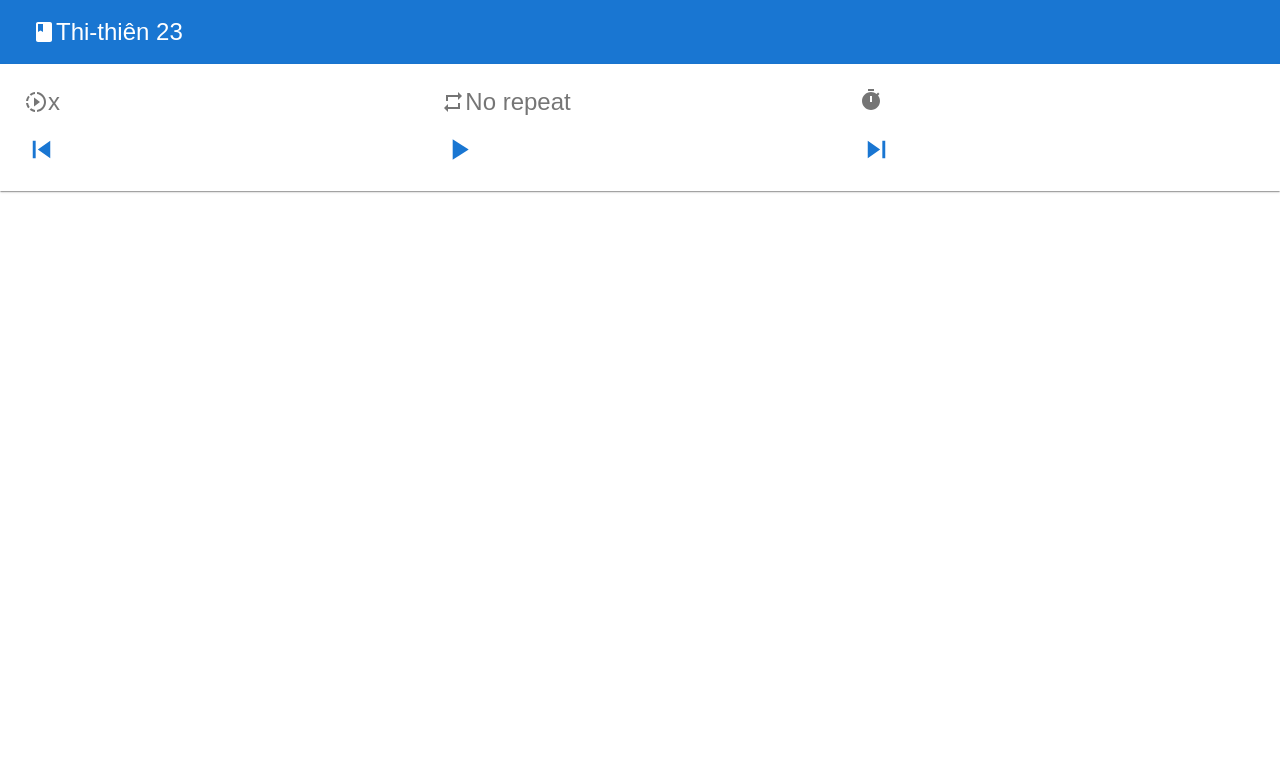
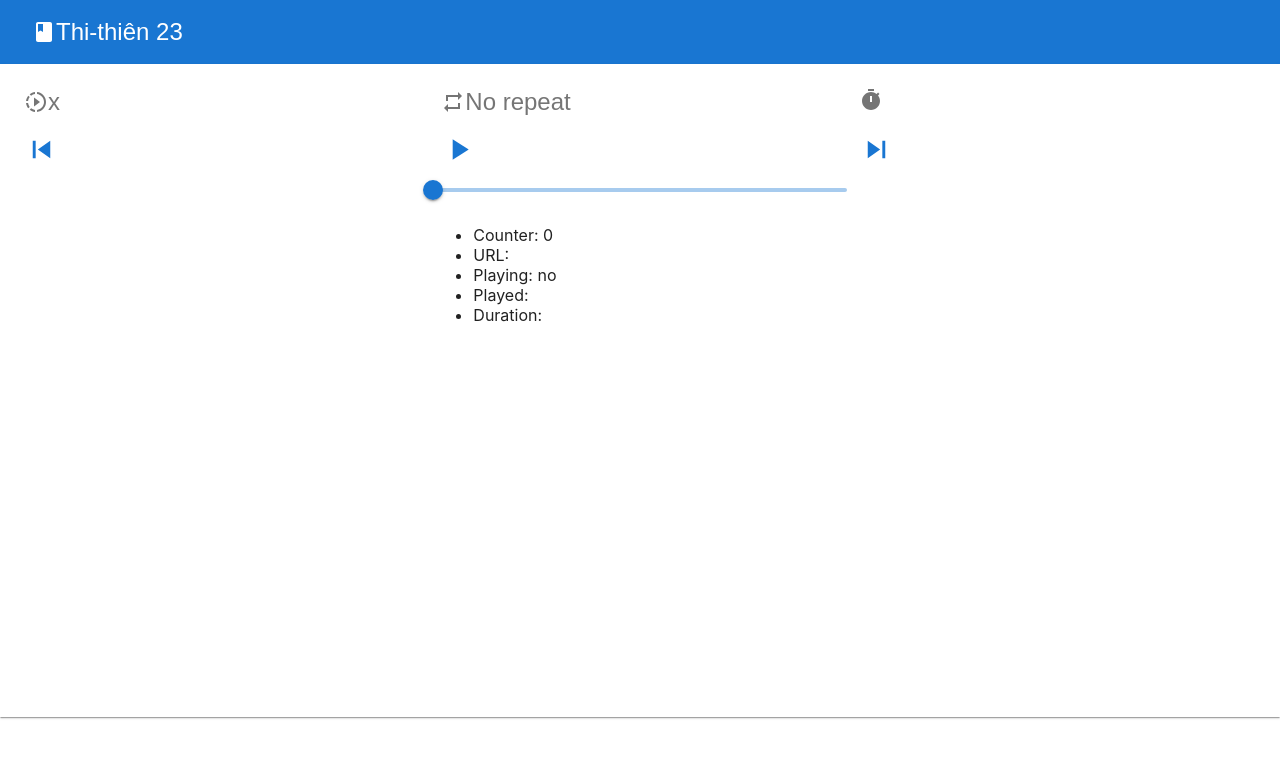
Before and after one commit to phucamtv/kt-react, a React (Create React App) app: page / in a window 1280 px wide. Shown: the top 758 px of the page. Built offline with nearby package versions, Linux system fonts and the light colour scheme.

Commit message:
Use react-player.

```diff
--- a/package.json
+++ b/package.json
@@ -17,6 +17,7 @@
     "babel-plugin-relay": "^13.2.0",
     "react": "^18.1.0",
     "react-dom": "^18.1.0",
+    "react-player": "^2.10.1",
     "react-router-dom": "^6.3.0",
     "react-scripts": "5.0.1",
     "typescript": "^4.6.4",
--- a/src/components/layout/app.header.tsx
+++ b/src/components/layout/app.header.tsx
@@ -1,14 +1,73 @@
 import logo from '../../resources/logo.svg';
-import React from 'react';
-import { Link } from 'react-router-dom';
+import React, { useState } from 'react';
+import ReactPlayer from 'react-player';
+import { Button, Paper, Slider } from '@mui/material';
 
 export function Header() {
+	let player: null | ReactPlayer;
+	const [state, setState] = useState({
+		url: 'https://kinhthanh.httlvn.org/Audio/VI1934/thi/23.mp3',
+		pip: false,
+		playing: false,
+		controls: false,
+		light: false,
+		volume: 0.8,
+		muted: false,
+		played: 0,
+		loaded: 0,
+		duration: 0,
+		playbackRate: 1.0,
+		loop: true,
+		seeking: false,
+	});
+
+	const btnPlayClick = () => setState({ ...state, playing: !state.playing });
+
+	setInterval(
+		function () {
+			if (player) {
+				const played = player.getCurrentTime();
+				const duration = player.getDuration();
+
+				setState({ ...state, played, duration });
+			}
+		},
+		333,
+	);
+
 	return (
 		<header className="App-header">
 			<img src={logo} className="App-logo" alt="logo" />
-			<p>🏠 Home</p>
 
-			<Link to="/WIP">WIP</Link>
+			<div>
+				<Button onClick={btnPlayClick}>{state.playing ? '⏸ PAUSE' : '▶️ PLAY'}</Button>
+
+				<div>
+					<Slider
+						max={state.duration}
+						value={state.played}
+						aria-label="Seeker"
+						onChangeCommitted={(e, played) => {
+							if (typeof played === 'number') {
+								player!.seekTo(played);
+								setState({ ...state, played });
+							}
+						}}
+					/>
+
+					<Paper>
+						<ul>
+							<li>PLAYED: {state.played}</li>
+						</ul>
+					</Paper>
+				</div>
+
+				<ReactPlayer
+					ref={(v) => player = v}
+					url={state.url} loop={state.loop} playsinline={true} playing={state.playing} config={{
+					file: { forceAudio: true },
+				}} />
+			</div>
 		</header>
 	);
 }
--- a/src/components/player/app.tsx
+++ b/src/components/player/app.tsx
@@ -4,9 +4,26 @@ import { Paper } from '@mui/material';
 import { Book } from '../../resources/@books';
 import { Channel } from './audio/channel';
 
-export interface Location {
-	book: Book,
-	chapter: number,
+export class Location {
+	constructor(
+		public book: Book,
+		public chapter: number
+	) {
+	}
+
+	static async url(location: Location): Promise<null | string> {
+		const voice = 'VI1934';
+		const chapter = location.chapter > 9 ? location.chapter.toString() : '0' + location.chapter.toString();
+		const url = ['/resources', voice, location.book.position, chapter + '.json'].join('/');
+		const data = await fetch(url).then(response => response.json());
+		const audioUrl = data?.Audio[0] || '';
+
+		if (audioUrl) {
+			return 'https://kinhthanh.httlvn.org/' + audioUrl.replaceAll('\\', '/');
+		}
+
+		return null;
+	}
 }
 
 export class AppState {
--- a/src/components/player/button.play.tsx
+++ b/src/components/player/button.play.tsx
@@ -1,116 +1,139 @@
-import { Fragment, useEffect, useState } from 'react';
-import { IconButton } from '@mui/material';
+import React, { Fragment, useEffect, useState } from 'react';
+import { Button, IconButton, Slider } from '@mui/material';
+import { AppState, Location } from './app';
+import ReactPlayer from 'react-player';
 import PlayArrowIcon from '@mui/icons-material/PlayArrow';
 import PauseIcon from '@mui/icons-material/Pause';
-import DownloadingIcon from '@mui/icons-material/Downloading';
-import { AppState, Location } from './app';
-import { Audio } from './audio/audio';
 
-class Controller {
-	private currentUrl?: string;
+export interface ButtonPlayProps {
+	state: AppState;
+}
 
-	constructor(
-		private readonly audio: Audio,
-		private readonly setState: (state: { isPlaying: boolean, isDownloading: boolean }) => void,
-	) {
-	}
+interface AudioState {
+	url: string,
+	pip: boolean,
+	playing: boolean,
+	controls: boolean,
+	light: boolean,
+	volume: number,
+	muted: boolean,
+	played: number,
+	loaded: number,
+	duration: number,
+	playbackRate: number,
+	loop: boolean,
+	seeking: boolean,
+	downloading: boolean,
+	counter: number,
+}
 
-	private setUrl(url: string) {
-		this.audio.setUrl(url);
-		this.currentUrl = url;
-	}
+export function ButtonPlay(props: ButtonPlayProps) {
+	let player: null | ReactPlayer = null;
+	const [state, setState] = useState({
+		url: '',
+		pip: false,
+		playing: false,
+		controls: false,
+		light: false,
+		volume: 0.8,
+		muted: false,
+		played: 0,
+		loaded: 0,
+		duration: 0,
+		playbackRate: 1.0,
+		loop: false,
+		seeking: false,
+		counter: 0,
+	});
 
-	async parseUrl(location: Location): Promise<null | string> {
-		const voice = 'VI1934';
-		const chapter = location.chapter > 9 ? location.chapter.toString() : '0' + location.chapter.toString();
-		const url = ['/resources', voice, location.book.position, chapter + '.json'].join('/');
-		const data = await fetch(url).then(response => response.json());
-		const audioUrl = data?.Audio[0] || '';
+	const onToggle = async () => {
+		if (!state.url) {
+			const location = props.state.get();
 
-		if (audioUrl) {
-			const mp3Url = 'https://kinhthanh.httlvn.org/' + audioUrl.replaceAll('\\', '/');
+			if (location) {
+				const url = await Location.url(location) || '';
+				setState({ ...state, url, playing: !state.playing });
 
-			return (this.currentUrl !== mp3Url) ? mp3Url : null;
+				return;
+			}
 		}
 
-		return null;
-	}
+		setState({ ...state, playing: !state.playing });
+	};
 
-	async play(location: Location) {
-		const audioUrl = await this.parseUrl(location);
-
-		if (audioUrl) {
-			this.setUrl(audioUrl);
-		}
-
-		// For development
-		// this.audio.getElement().playbackRate = 4.0;
-
-		await this.audio.play();
-	}
-
-	onClick = async (location?: Location) => {
-		if (this.audio.isPlaying()) {
-			this.audio.pause();
-			this.setState({ isDownloading: false, isPlaying: false });
-		} else {
-			await this.onLocationChange(location);
+	const onAppState = async (location?: Location) => {
+		if (!location) {
+			setState({ ...state, playing: false });
+		} else if (location) {
+			setState({ ...state, url: await Location.url(location) || '' });
 		}
 	};
 
-	onEnded() {
-		this.setState({ isDownloading: false, isPlaying: false });
-	}
-
-	onLocationChange = async (location?: Location, play = true) => {
-		if (!location) {
-			this.audio.pause();
-			this.setState({ isDownloading: false, isPlaying: false });
-		} else {
-			this.setState({ isDownloading: true, isPlaying: false });
-			await this.play(location!)
-				.then(() => 'OK')
-				.catch(err => {
-				});
-
-			this.setState({ isDownloading: false, isPlaying: true });
+	const onChangeCommitted = (event: React.SyntheticEvent | Event, played: number | number[]) => {
+		if (typeof played === 'number') {
+			setState({ ...state, playing: true, played });
 		}
 	};
-}
-
-export interface ButtonPlayProps {
-	state: AppState;
-	audio: Audio;
-}
-
-export function ButtonPlay(props: ButtonPlayProps) {
-	const [state, setState] = useState({ isPlaying: false, isDownloading: false });
-	const iconPlay = <PlayArrowIcon fontSize="large" color={state.isDownloading ? 'inherit' : 'primary'} />;
-	const iconPause = <PauseIcon fontSize="large" color="primary" />;
-	const iconDownload = <DownloadingIcon fontSize="large" color="primary" />;
-
-	const ctl: Controller = new Controller(props.audio, setState);
-	const appState = props.state.get();
 
 	useEffect(
 		() => {
-			const cancel_1 = props.state.onLocationChange(ctl.onLocationChange);
-			const cancel_2 = props.audio.onEnded(() => ctl.onEnded());
+			const cancel = props.state.onLocationChange(onAppState);
+			const interval = setInterval(
+				function () {
+					if (player) {
+						const played = player.getCurrentTime();
+						const duration = player.getDuration();
+
+						setState({ ...state, played, duration });
+					}
+				},
+				100,
+			);
 
 			return () => {
-				cancel_1();
-				cancel_2();
+				cancel();
+				clearInterval(interval);
 			};
 		},
 	);
 
+	const iconPlay = <PlayArrowIcon fontSize="large" color="primary" />;
+	const iconPause = <PauseIcon fontSize="large" color="primary" />;
+
 	return <Fragment>
-		<IconButton onClick={() => ctl.onClick(appState)} disabled={state.isDownloading}>
-			{
-				state.isPlaying
-					? iconPause
-					: (state.isDownloading ? iconDownload : iconPlay)
-			}
-		</IconButton>
+		<IconButton onClick={onToggle}>{state.playing ? iconPause : iconPlay}</IconButton>
+
+		<div>
+			<Slider
+				max={state.duration}
+				value={state.played}
+				aria-label="Seeker"
+				onChangeCommitted={(e, played) => {
+					if (typeof played === 'number') {
+						player!.seekTo(played);
+						setState({ ...state, played });
+					}
+				}}
+			/>
+		</div>
+
+		<ul>
+			<li>Counter: {state.counter}</li>
+			<li>URL: <a href={state.url}>{state.url}</a></li>
+			<li>Playing: {state.playing ? 'yes' : 'no'}</li>
+			<li>Played: {state.played}</li>
+			<li>Duration: {state.duration}</li>
+
+			<ReactPlayer
+				ref={(v) => player = v}
+				url={state.url}
+				loop={state.loop}
+				playsinline={true}
+				playing={state.playing}
+				playbackRate={state.playbackRate}
+				onEnded={() => setState({ ...state, playing: false })}
+				onReady={() => setState({ ...state, duration: player!.getDuration() })}
+				config={{ file: { forceAudio: true } }} />
+		</ul>
 	</Fragment>;
 }
--- a/src/components/player/player.buttons.tsx
+++ b/src/components/player/player.buttons.tsx
@@ -3,11 +3,8 @@ import { AppState } from './app';
 import { ButtonPlay } from './button.play';
 import { ButtonNext } from './button.next';
 import { ButtonPrev } from './button.prev';
-import { Audio } from './audio/audio';
 
 export const PlayerButton = (props: { state: AppState }) => {
-	const audio = new Audio();
-
 	return <div>
 		<Grid container spacing={0.5} justifyContent="center">
 			<Grid item xs={4}>
@@ -15,7 +12,7 @@ export const PlayerButton = (props: { state: AppState }) => {
 			</Grid>
 
 			<Grid item xs={4}>
-				<ButtonPlay {...props} audio={audio} />
+				<ButtonPlay {...props} />
 			</Grid>
 
 			<Grid item xs={4}>
--- a/src/resources/app.css
+++ b/src/resources/app.css
@@ -14,7 +14,7 @@
 }
 
 .App-header {
-  background-color: #282c34;
+  /*background-color: #282c34;*/
   min-height: 100vh;
   display: flex;
   flex-direction: column;
```
Also changed, not shown: src/components/app.tsx (+5 -5 lines), 1 other file (tests, documents, lock files or other folders).
